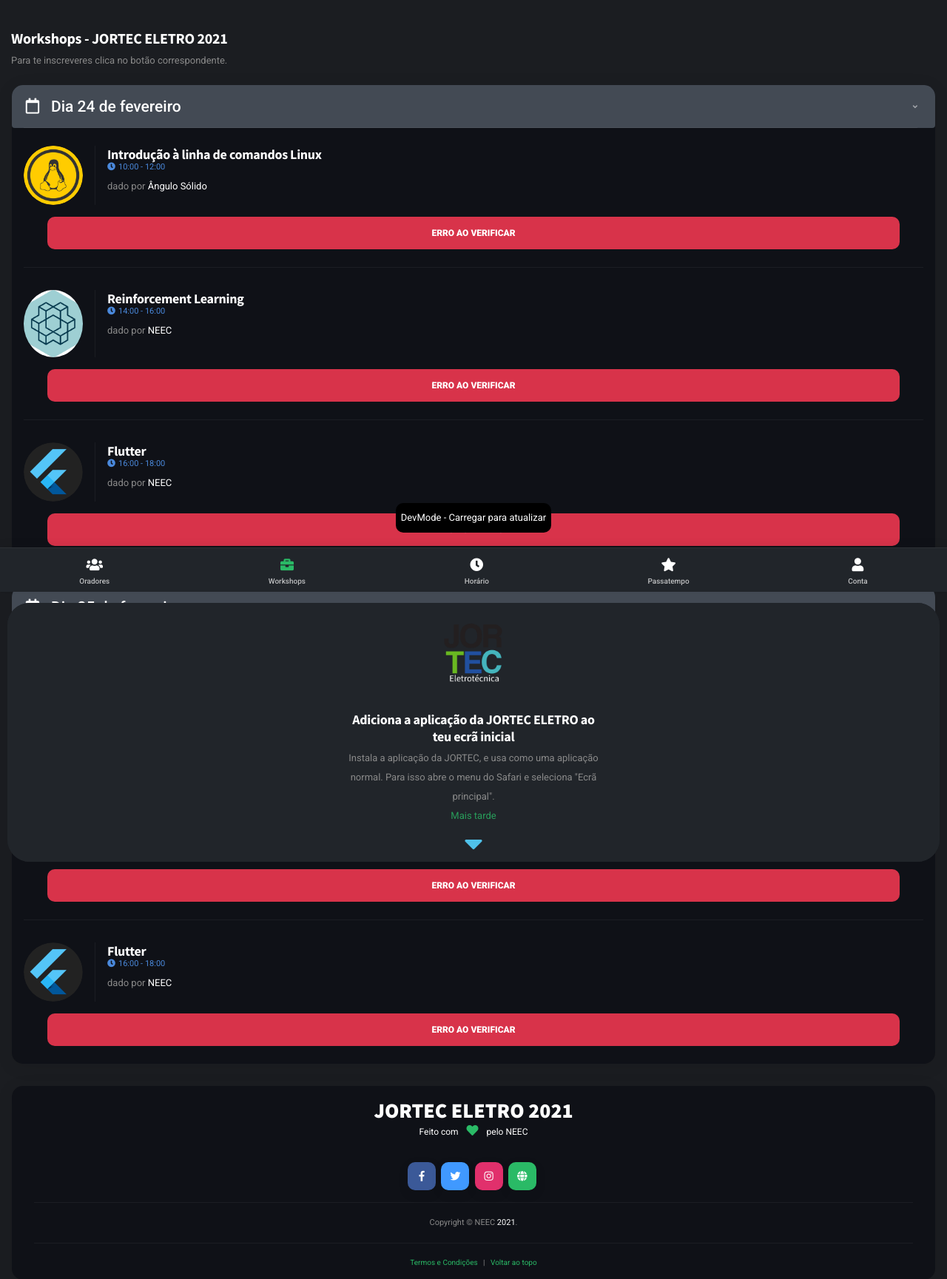
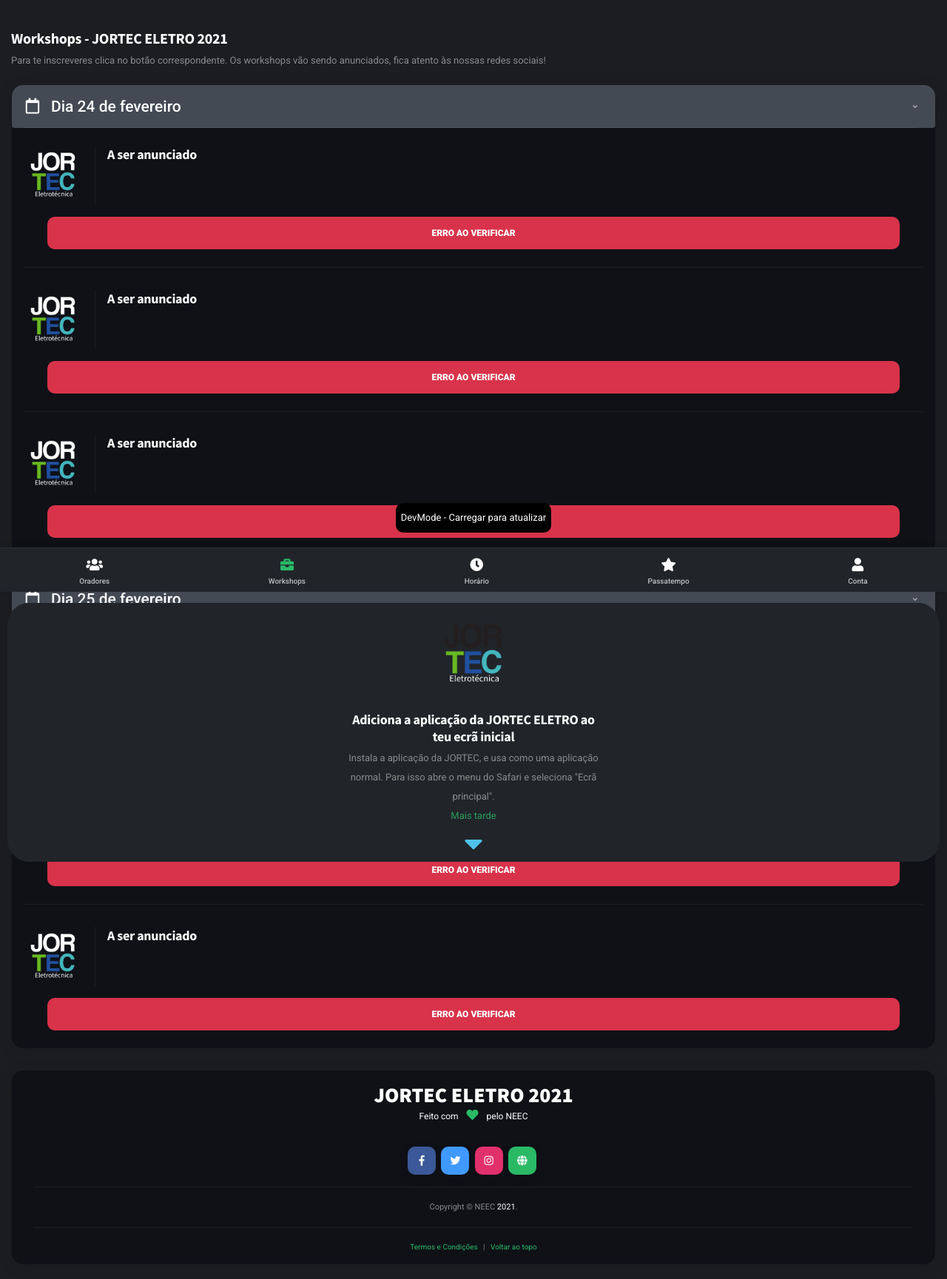
Before and after one commit to NEEC-FCT/Jortec-PWA, a PHP site: page /workshops.html in a window 1280 px wide. Shown: the top 1729 px of the page at 74% size. After the commit the page ends 1692 px from the top, so only its background shows below. Run offline with PHP 8.4, Linux system fonts and the light colour scheme.

Commit message:
Atualizar workshops (por anunciar)

```diff
--- a/oradores.html
+++ b/oradores.html
@@ -41,7 +41,8 @@
       <div class="content">
         <h3>Oradores - JORTEC ELETRO 2021</h3>
         <p>Aqui podes consultar os oradores do dia principal (26 de fevereiro) e os respetivos horários, bem como mais
-          informações sobre os mesmos. Clica e descobre!</p>
+          informações sobre os mesmos. Mais oradores vão sendo anunciados, fica atento às nossas redes
+          sociais!</p>
       </div>
 
       <div class="card card-style bg-dark1-dark">
--- a/workshops.html
+++ b/workshops.html
@@ -40,7 +40,8 @@
 
       <div class="content">
         <h3>Workshops - JORTEC ELETRO 2021</h3>
-        <p>Para te inscreveres clica no botão correspondente.</p>
+        <p>Para te inscreveres clica no botão correspondente. Os workshops vão sendo anunciados, fica atento às nossas
+          redes sociais!</p>
       </div>
 
 
@@ -56,13 +57,13 @@
 
           <div class="d-flex">
             <div class="w-35 border-right pr-3 border-grey1-dark">
-              <img src="images/workshops/ws1.png" data-src="images/workshops/ws1.png" width="80"
+              <img src="images/workshops/tba.png" data-src="images/workshops/tba.png" width="80"
                 class="rounded-circle preload-img">
             </div>
             <div class="w-65 pl-3">
-              <h4>Introdução à linha de comandos Linux</h4>
-              <p class="color-blue2-dark mt-n3 font-11 pt-1 mb-0"><i class="fas fa-clock mr-1"></i>10:00 - 12:00</p>
-              <p class="mb-0">dado por <span class="font-13">Ângulo Sólido</span></p>
+              <h4>A ser anunciado</h4>
+              <!--<p class="color-blue2-dark mt-n3 font-11 pt-1 mb-0"><i class="fas fa-clock mr-1"></i>16:00 - 18:00</p>
+              <p class="mb-0">dado por <span class="font-13">NEEC</span></p>-->
             </div>
           </div>
           <div class="mt-3 col-auto ws1 text-center" style="max-height: 44px;">
@@ -73,13 +74,13 @@
 
           <div class="d-flex">
             <div class="w-35 border-right pr-3 border-grey1-dark">
-              <img src="images/workshops/ws2.png" data-src="images/workshops/ws2.png" width="80"
+              <img src="images/workshops/tba.png" data-src="images/workshops/tba.png" width="80"
                 class="rounded-circle preload-img">
             </div>
             <div class="w-65 pl-3">
-              <h4>Reinforcement Learning</h4>
-              <p class="color-blue2-dark mt-n3 font-11 pt-1 mb-0"><i class="fas fa-clock mr-1"></i>14:00 - 16:00</p>
-              <p class="mb-0">dado por <span class="font-13">NEEC</span></p>
+              <h4>A ser anunciado</h4>
+              <!--<p class="color-blue2-dark mt-n3 font-11 pt-1 mb-0"><i class="fas fa-clock mr-1"></i>16:00 - 18:00</p>
+              <p class="mb-0">dado por <span class="font-13">NEEC</span></p>-->
             </div>
           </div>
           <div class="mt-3 col-auto ws2 text-center" style="max-height: 44px;">
@@ -90,13 +91,13 @@
 
           <div class="d-flex">
             <div class="w-35 border-right pr-3 border-grey1-dark">
-              <img src="images/workshops/ws3.png" data-src="images/workshops/ws3.png" width="80"
+              <img src="images/workshops/tba.png" data-src="images/workshops/tba.png" width="80"
                 class="rounded-circle preload-img">
             </div>
             <div class="w-65 pl-3">
-              <h4>Flutter</h4>
-              <p class="color-blue2-dark mt-n3 font-11 pt-1 mb-0"><i class="fas fa-clock mr-1"></i>16:00 - 18:00</p>
-              <p class="mb-0">dado por <span class="font-13">NEEC</span></p>
+              <h4>A ser anunciado</h4>
+              <!--<p class="color-blue2-dark mt-n3 font-11 pt-1 mb-0"><i class="fas fa-clock mr-1"></i>16:00 - 18:00</p>
+              <p class="mb-0">dado por <span class="font-13">NEEC</span></p>-->
             </div>
           </div>
           <div class="mt-3 col-auto ws3 text-center" style="max-height: 44px;">
@@ -118,13 +119,13 @@
 
           <div class="d-flex">
             <div class="w-35 border-right pr-3 border-grey1-dark">
-              <img src="images/workshops/ws1.png" data-src="images/workshops/ws1.png" width="80"
+              <img src="images/workshops/tba.png" data-src="images/workshops/tba.png" width="80"
                 class="rounded-circle preload-img">
             </div>
             <div class="w-65 pl-3">
-              <h4>Introdução à linha de comandos Linux</h4>
-              <p class="color-blue2-dark mt-n3 font-11 pt-1 mb-0"><i class="fas fa-clock mr-1"></i>10:00 - 12:00</p>
-              <p class="mb-0">dado por <span class="font-13">Ângulo Sólido</span></p>
+              <h4>A ser anunciado</h4>
+              <!--<p class="color-blue2-dark mt-n3 font-11 pt-1 mb-0"><i class="fas fa-clock mr-1"></i>16:00 - 18:00</p>
+              <p class="mb-0">dado por <span class="font-13">NEEC</span></p>-->
             </div>
           </div>
           <div class="mt-3 col-auto ws4 text-center" style="max-height: 44px;">
@@ -135,13 +136,13 @@
 
           <div class="d-flex">
             <div class="w-35 border-right pr-3 border-grey1-dark">
-              <img src="images/workshops/ws2.png" data-src="images/workshops/ws2.png" width="80"
+              <img src="images/workshops/tba.png" data-src="images/workshops/tba.png" width="80"
                 class="rounded-circle preload-img">
             </div>
             <div class="w-65 pl-3">
-              <h4>Reinforcement Learning</h4>
-              <p class="color-blue2-dark mt-n3 font-11 pt-1 mb-0"><i class="fas fa-clock mr-1"></i>14:00 - 16:00</p>
-              <p class="mb-0">dado por <span class="font-13">NEEC</span></p>
+              <h4>A ser anunciado</h4>
+              <!--<p class="color-blue2-dark mt-n3 font-11 pt-1 mb-0"><i class="fas fa-clock mr-1"></i>16:00 - 18:00</p>
+              <p class="mb-0">dado por <span class="font-13">NEEC</span></p>-->
             </div>
           </div>
           <div class="mt-3 col-auto ws5 text-center" style="max-height: 44px;">
@@ -152,13 +153,13 @@
 
           <div class="d-flex">
             <div class="w-35 border-right pr-3 border-grey1-dark">
-              <img src="images/workshops/ws3.png" data-src="images/workshops/ws3.png" width="80"
+              <img src="images/workshops/tba.png" data-src="images/workshops/tba.png" width="80"
                 class="rounded-circle preload-img">
             </div>
             <div class="w-65 pl-3">
-              <h4>Flutter</h4>
-              <p class="color-blue2-dark mt-n3 font-11 pt-1 mb-0"><i class="fas fa-clock mr-1"></i>16:00 - 18:00</p>
-              <p class="mb-0">dado por <span class="font-13">NEEC</span></p>
+              <h4>A ser anunciado</h4>
+              <!--<p class="color-blue2-dark mt-n3 font-11 pt-1 mb-0"><i class="fas fa-clock mr-1"></i>16:00 - 18:00</p>
+              <p class="mb-0">dado por <span class="font-13">NEEC</span></p>-->
             </div>
           </div>
           <div class="mt-3 col-auto ws6 text-center" style="max-height: 44px;">
```
Also changed, not shown: server/workshops.php (+16 -52 lines), images/workshops/tba.png (added), images/workshops/ws1.png (deleted), images/workshops/ws2.png (deleted), images/workshops/ws3.png (deleted).
